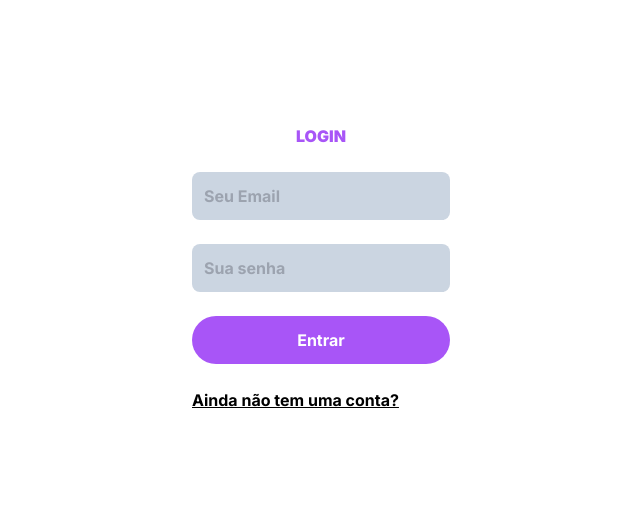
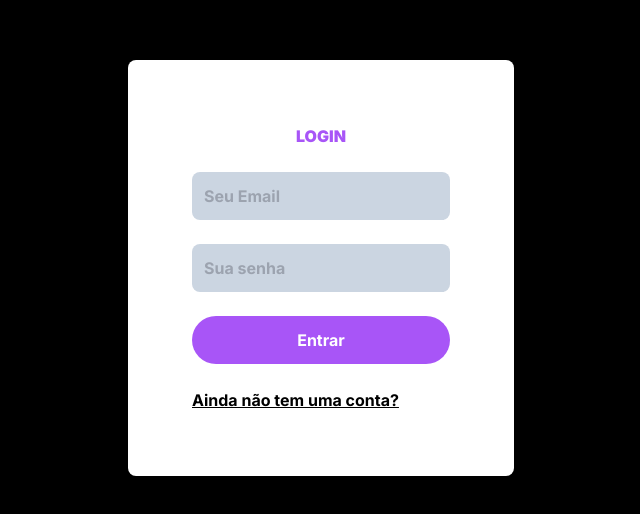
Before and after one commit to leonardorscarpitta/pw-manager, a Next.js app: page /login in a window 1280 px wide. Shown: the part 132-646 px from the top of the page, without its empty margins (319-959 px from the left). Built offline with nearby package versions, Linux system fonts and the light colour scheme.

Commit message:
style: changing background pannel to black

```diff
--- a/src/app/login/page.tsx
+++ b/src/app/login/page.tsx
@@ -5,7 +5,7 @@
 
 export default function LoginPage() {
   return (
-    <div className="flex items-center justify-center h-lvh">
+    <div className="flex items-center justify-center h-lvh bg-black">
       <form className="flex">
         <LoginCard title="Login">
           <Input type="email" placeholder="Seu Email" />
```
